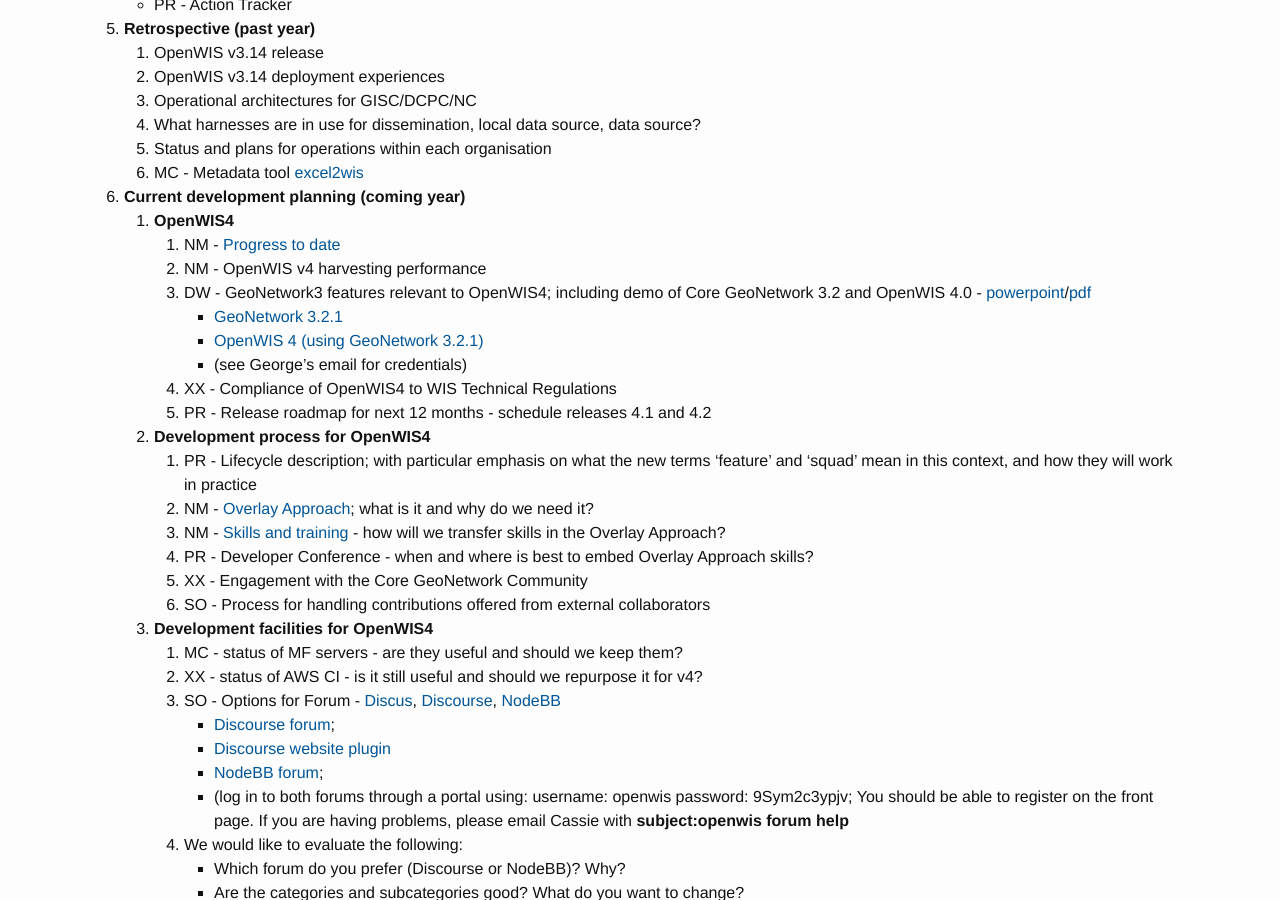
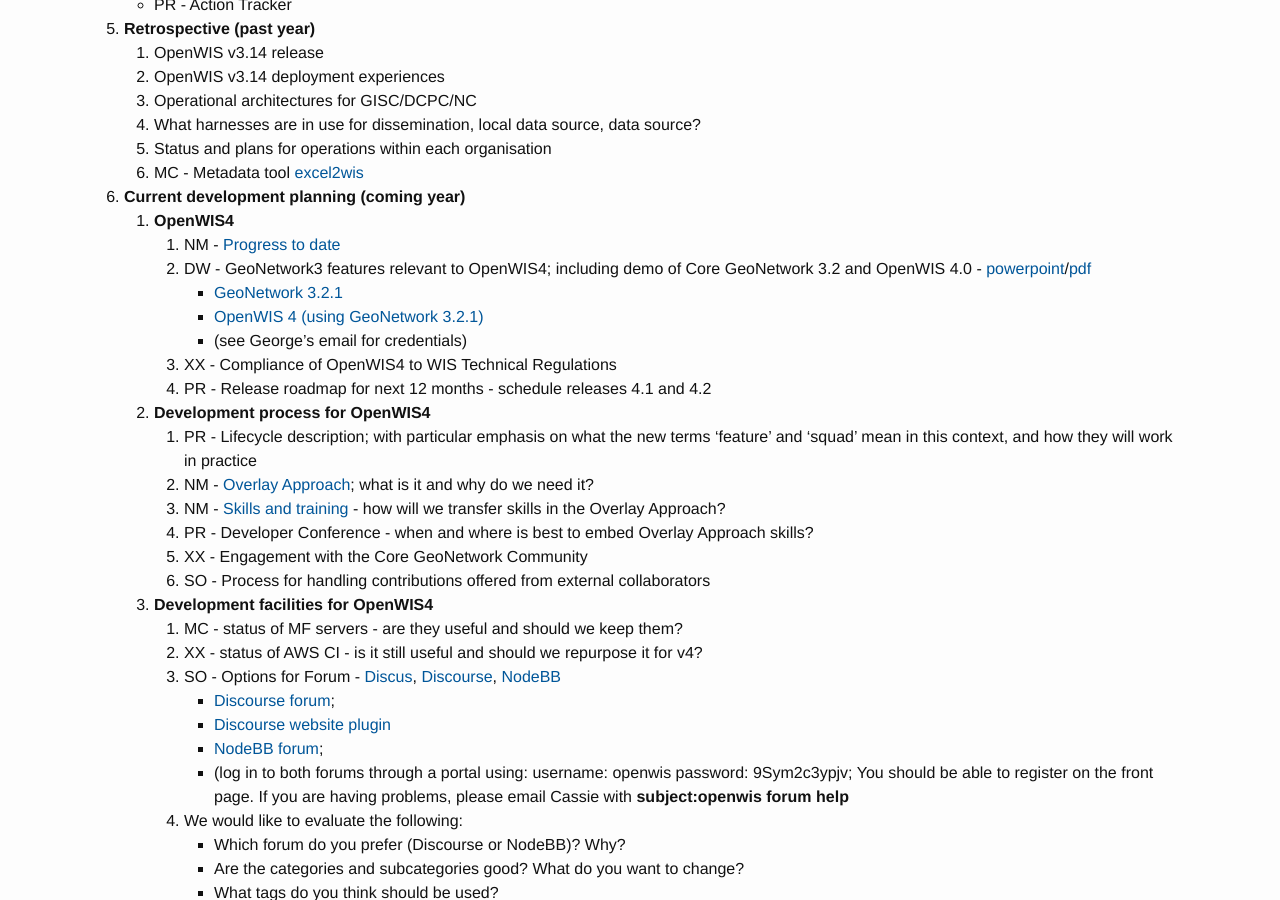
Before and after one commit to OpenWIS/openwis-documentation, a Jekyll site: the page built from _minutes/2017-02-23-Agenda-OpenWIS-Technical-Committee-2017-Mar-Toulouse.md, in a window 1280 px wide and 900 px high, scrolled down 452 px. Built offline with Jekyll 4.4.1, drawn with Linux system fonts in a browser that asks for light colours.

Commit message:
TC-agenda-upd

```diff
--- a/_minutes/2017-02-23-Agenda-OpenWIS-Technical-Committee-2017-Mar-Toulouse.md
+++ b/_minutes/2017-02-23-Agenda-OpenWIS-Technical-Committee-2017-Mar-Toulouse.md
@@ -25,13 +25,12 @@
 6. **Current development planning (coming year)**
     1. **OpenWIS4**
         1. NM - [Progress to date]({{ site.baseurl | prepend: site.url }}/assets/TC201703-Progress-to-date.pdf)
-        2. NM - OpenWIS v4 harvesting performance
-        3. DW - GeoNetwork3 features relevant to OpenWIS4; including demo of Core GeoNetwork 3.2 and OpenWIS 4.0 - [powerpoint]({{ site.baseurl | prepend: site.url }}/assets/TC201703-GeoNetwork_Features.pptx)/[pdf]({{ site.baseurl | prepend: site.url }}/assets/TC201703-GeoNetwork_Features.pdf)
+        2. DW - GeoNetwork3 features relevant to OpenWIS4; including demo of Core GeoNetwork 3.2 and OpenWIS 4.0 - [powerpoint]({{ site.baseurl | prepend: site.url }}/assets/TC201703-GeoNetwork_Features.pptx)/[pdf]({{ site.baseurl | prepend: site.url }}/assets/TC201703-GeoNetwork_Features.pdf)
             - [GeoNetwork 3.2.1](http://cgn-original.eurodyn.com:8080/geonetwork)
             - [OpenWIS 4 (using GeoNetwork 3.2.1)](http://cgn-openwis.eurodyn.com/geonetwork)
             - (see George's email for credentials)
-        4. XX - Compliance of OpenWIS4 to WIS Technical Regulations
-        5. PR - Release roadmap for next 12 months - schedule releases 4.1 and 4.2
+        3. XX - Compliance of OpenWIS4 to WIS Technical Regulations
+        4. PR - Release roadmap for next 12 months - schedule releases 4.1 and 4.2
     2. **Development process for OpenWIS4**
         1. PR - Lifecycle description; with particular emphasis on what the new terms 'feature' and 'squad' mean in this context, and how they will work in practice
         2. NM - [Overlay Approach]({{ site.baseurl | prepend: site.url }}/assets/TC201703-Overlay-approach.pdf); what is it and why do we need it?
```
